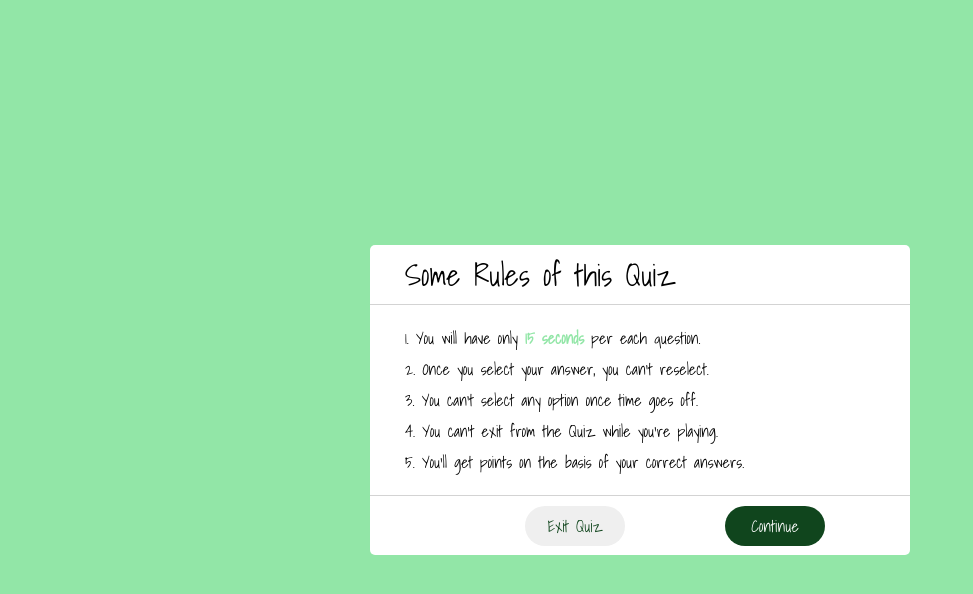
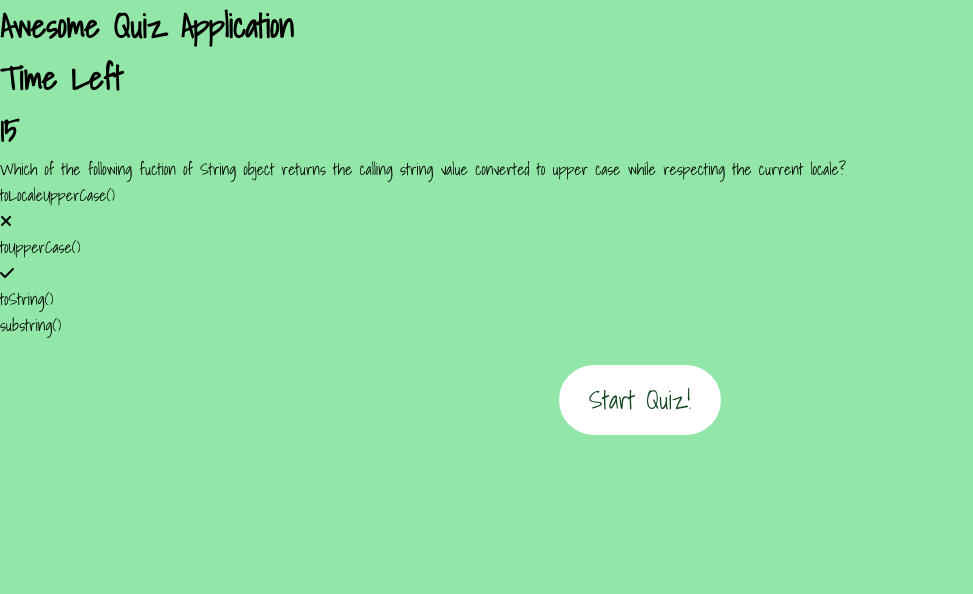
Before and after one commit to meeekkksss/Javascript-Quiz, a plain HTML site: page index.html in a window 1280 px wide. Shown: the whole page, without its empty margins (0-973 px from the left). Drawn offline with Linux system fonts and the light colour scheme.

Commit message:
more questions + some styling

```diff
--- a/index.html
+++ b/index.html
@@ -33,6 +33,39 @@
     </div>
   </div>
 
-<scipt src="./script.js"></scipt>
+  <!-- Quiz Box -->
+  <div class="quiz-box">
+    <h1>
+      <div class="title">Awesome Quiz Application</div>
+      <div class="timer">
+        <div class="time-text">Time Left</div>
+        <div class="timer-sec">15</div>
+      </div>
+    </h1>
+    <section>
+      <div class="que-text">
+        <span>Which of the following fuction of String object returns the calling string value converted to upper case while
+        respecting the current locale?</span>
+      </div>
+      <div class="option-list">
+        <div class="option">
+          <span>toLocaleUpperCase()</span>
+          <div class="icon tick"><i class="fas fa-times"></i></div>
+        </div>
+        <div class="option">
+          <span>toUpperCase()</span>
+          <div class="icon cross"><i class="fas fa-check"></i></div>
+        </div>
+          <div class="option">
+            <span>toString()</span>
+            </div>
+          <div class="option">
+            <span>substring()</span>
+            </div>
+      </div>
+    </section>
+  </div>
+
+<script src="./script.js"></script>
 </body>
 </html>
--- a/style.css
+++ b/style.css
@@ -49,6 +49,7 @@ body{
 }
 /* info-box  */
 .info-box{
+  display:none;
   width: 540px;
   background: white;
   border-radius: 5px;
@@ -124,3 +125,8 @@ body{
 .buttons button.quit{
   color: var(--dgreen);
 }
+
+buttons button.quit:hover{
+  color: white;
+ background: var(--dgreen);
+}
```
Also changed, not shown: script.js (+44 -1 lines).
